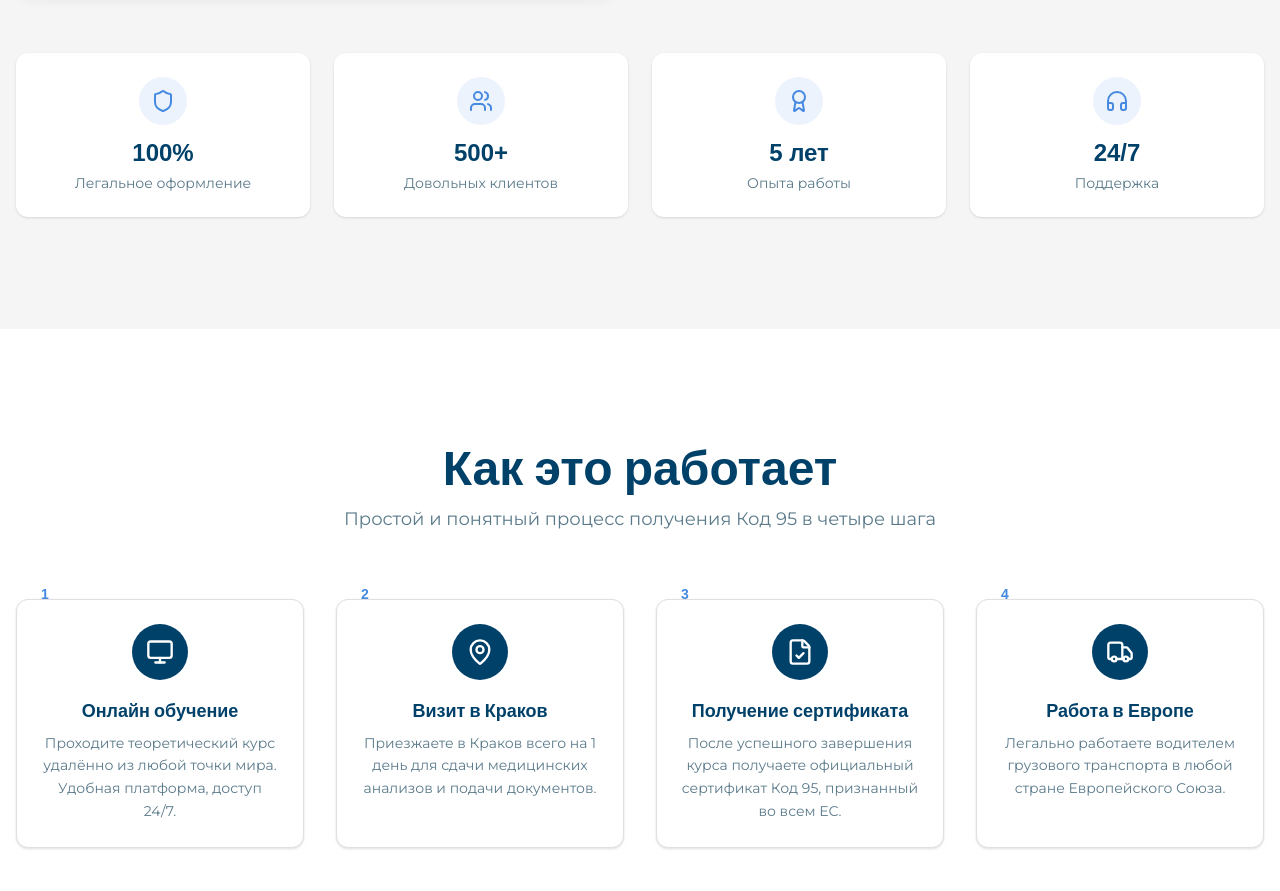
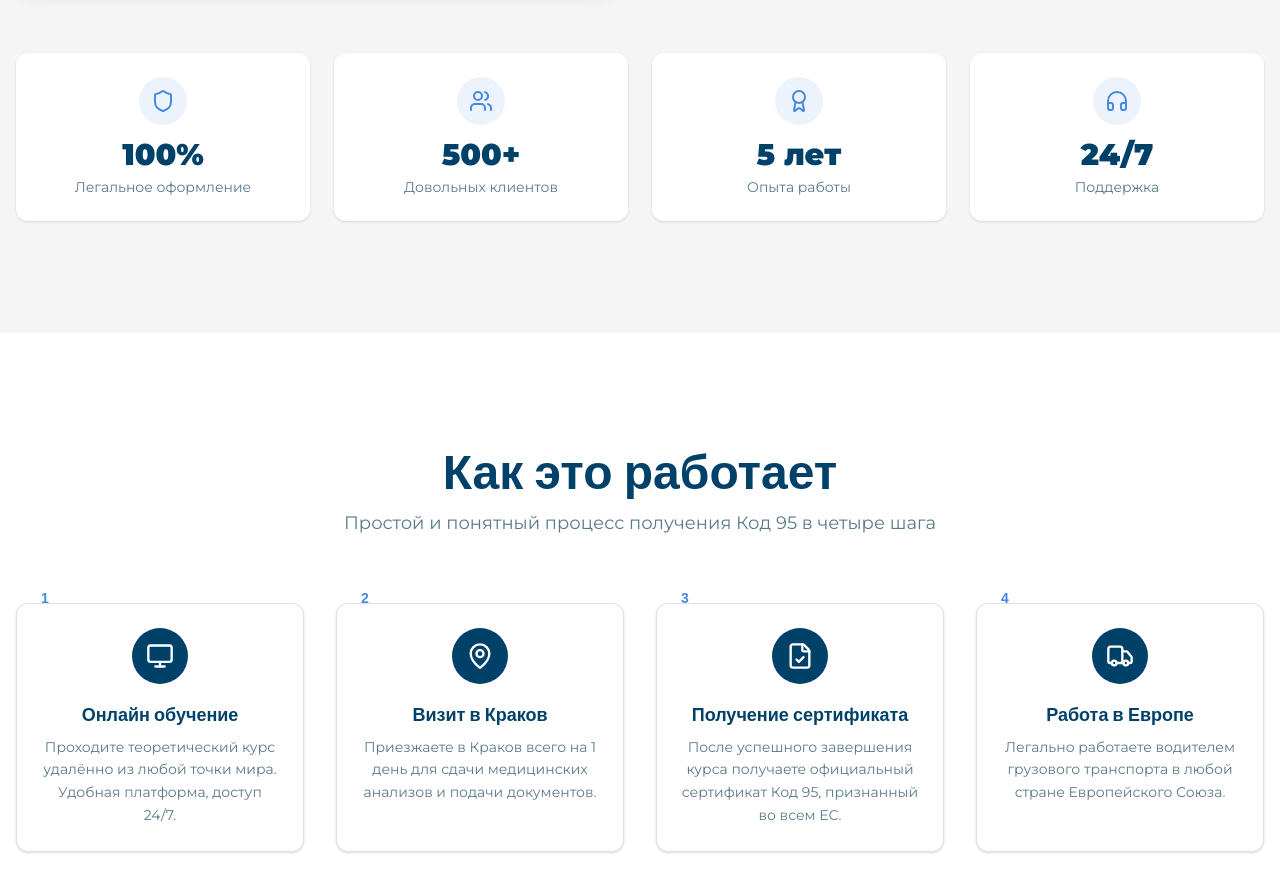
Before and after one commit to lolo60-lgtm/Yukon-vertical, a Next.js app: page / in a window 1280 px wide. Shown: the part 3000-3891 px from the top of the page. Built offline with nearby package versions, Linux system fonts and the light colour scheme; a web font is replaced by a local one.

Commit message:
Update about.tsx

```diff
--- a/components/about.tsx
+++ b/components/about.tsx
@@ -90,7 +90,7 @@ export function About() {
                   <div className="mb-3 flex h-12 w-12 items-center justify-center rounded-full bg-accent/10">
                     <Icon className="h-6 w-6 text-accent" />
                   </div>
-                  <span className="font-mono text-2xl font-bold text-foreground">
+                  <span className="font-sans font-black text-3xl text-foreground">
                     {stat.value}
                   </span>
                   <span className="mt-1 text-sm text-muted-foreground">{stat.label}</span>
```
